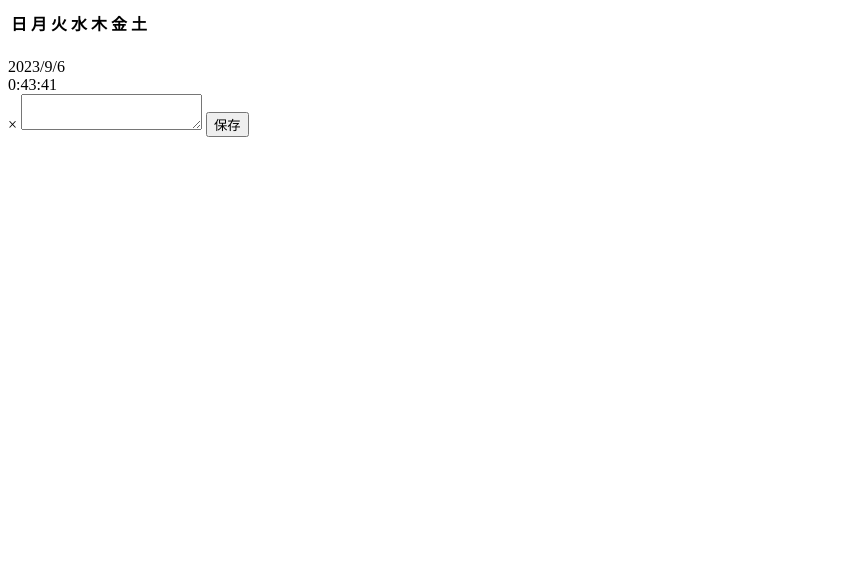
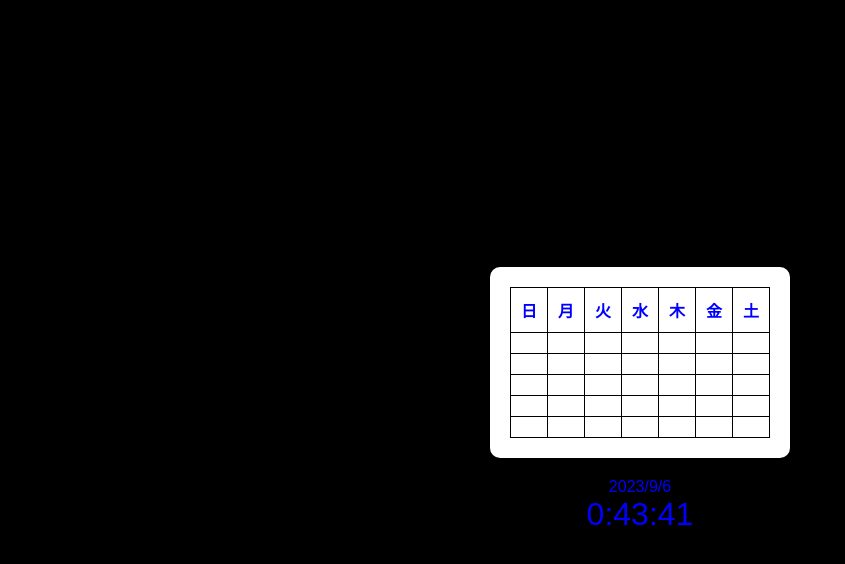
Before and after one commit to MZneverABANDON/gogakuAItest5, a plain HTML site: page index.html in a window 1280 px wide. Shown: the whole page, without its empty margins (0-845 px from the left). Drawn offline with Linux system fonts and the light colour scheme.

Commit message:
Update styles.css

```diff
--- a/styles.css
+++ b/styles.css
@@ -1,42 +1,58 @@
-document.addEventListener("DOMContentLoaded", function() {
-    // 创建日历
-    const days = ['日', '月', '火', '水', '木', '金', '土'];
-    let calendarHTML = '<tr>';
-
-    for (let day of days) {
-        calendarHTML += `<th>${day}</th>`;
-    }
-
-    // Create the day cells here (simplified without actual dates)
-    for (let i = 0; i < 5; i++) {
-        calendarHTML += '<tr>';
-        for (let j = 0; j < 7; j++) {
-            calendarHTML += '<td onclick="openMemo()"></td>';
-        }
-        calendarHTML += '</tr>';
-    }
-
-    document.getElementById('calendar').innerHTML = calendarHTML;
-
-    // 显示当前日期和时间
-    updateDateTime();
-    setInterval(updateDateTime, 1000);
-});
-
-function updateDateTime() {
-    const now = new Date();
-    document.getElementById("currentDate").textContent = now.toLocaleDateString('ja-JP');
-    document.getElementById("currentTime").textContent = now.toLocaleTimeString('ja-JP');
+body {
+    font-family: 'Arial', sans-serif;
+    background-color: black;
+    color: blue;
+    height: 100vh;
+    margin: 0;
+    display: flex;
+    flex-direction: column;
+    align-items: center;
+    justify-content: center;
 }
 
-function openMemo() {
-    document.getElementById('memoModal').style.display = "block";
+.calendar-container {
+    background-color: white;
+    padding: 20px;
+    border-radius: 10px;
+    margin-bottom: 20px;
 }
 
-function saveMemo() {
-    document.getElementById('memoModal').style.display = "none";
+.datetime-container {
+    text-align: center;
 }
 
-document.querySelector('.close').onclick = function() {
-    document.getElementById('memoModal').style.display = "none";
+#currentTime {
+    font-size: 2em;
 }
+
+table {
+    border-collapse: collapse;
+    width: 100%;
+}
+
+table, th, td {
+    border: 1px solid black;
+}
+
+th, td {
+    padding: 10px;
+    text-align: center;
+    cursor: pointer;
+}
+
+.modal {
+    display: none;
+    position: fixed;
+    left: 0;
+    top: 0;
+    width: 100%;
+    height: 100%;
+    background-color: rgba(0, 0, 0, 0.7);
+}
+
+.modal-content {
+    background-color: #fefefe;
+    margin: 15% auto;
+    padding: 20px;
+    width: 30%;
+}
```
